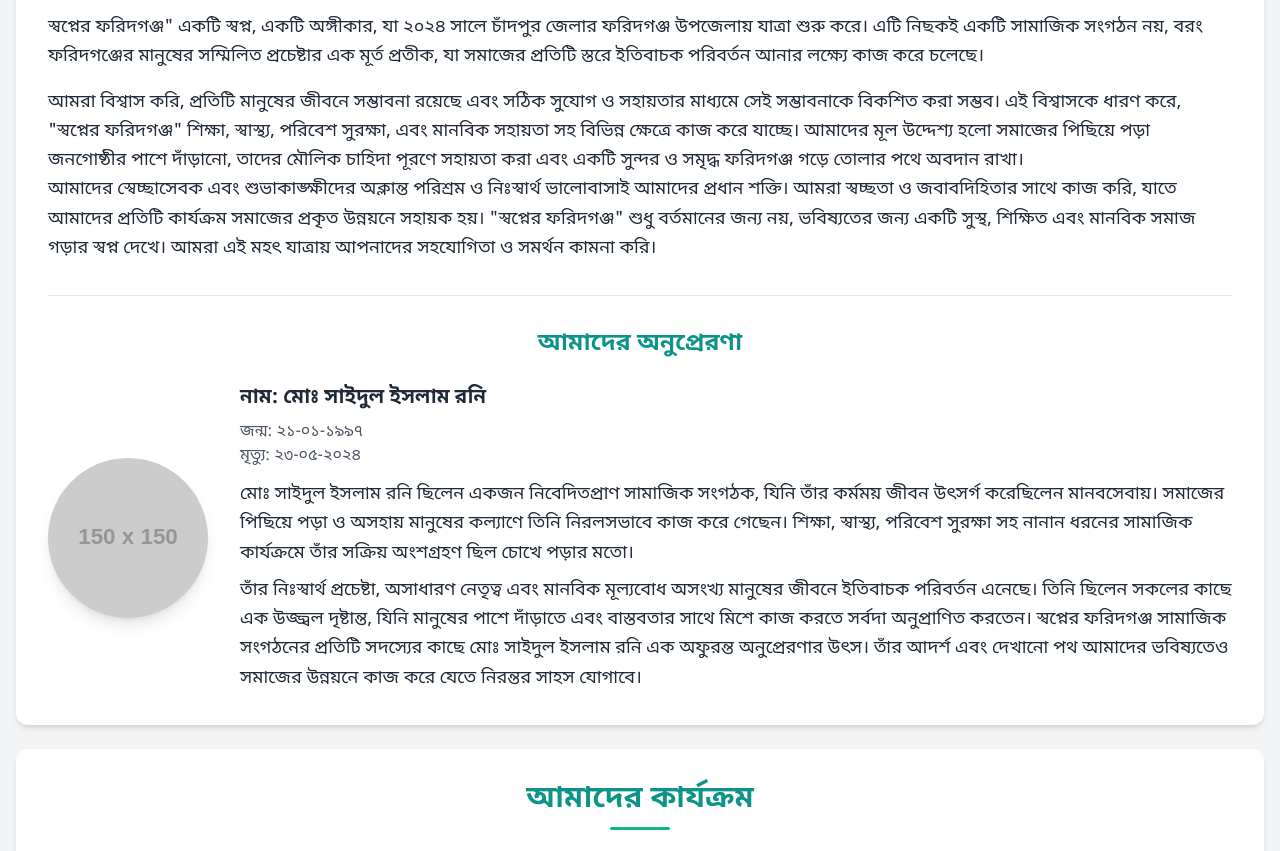
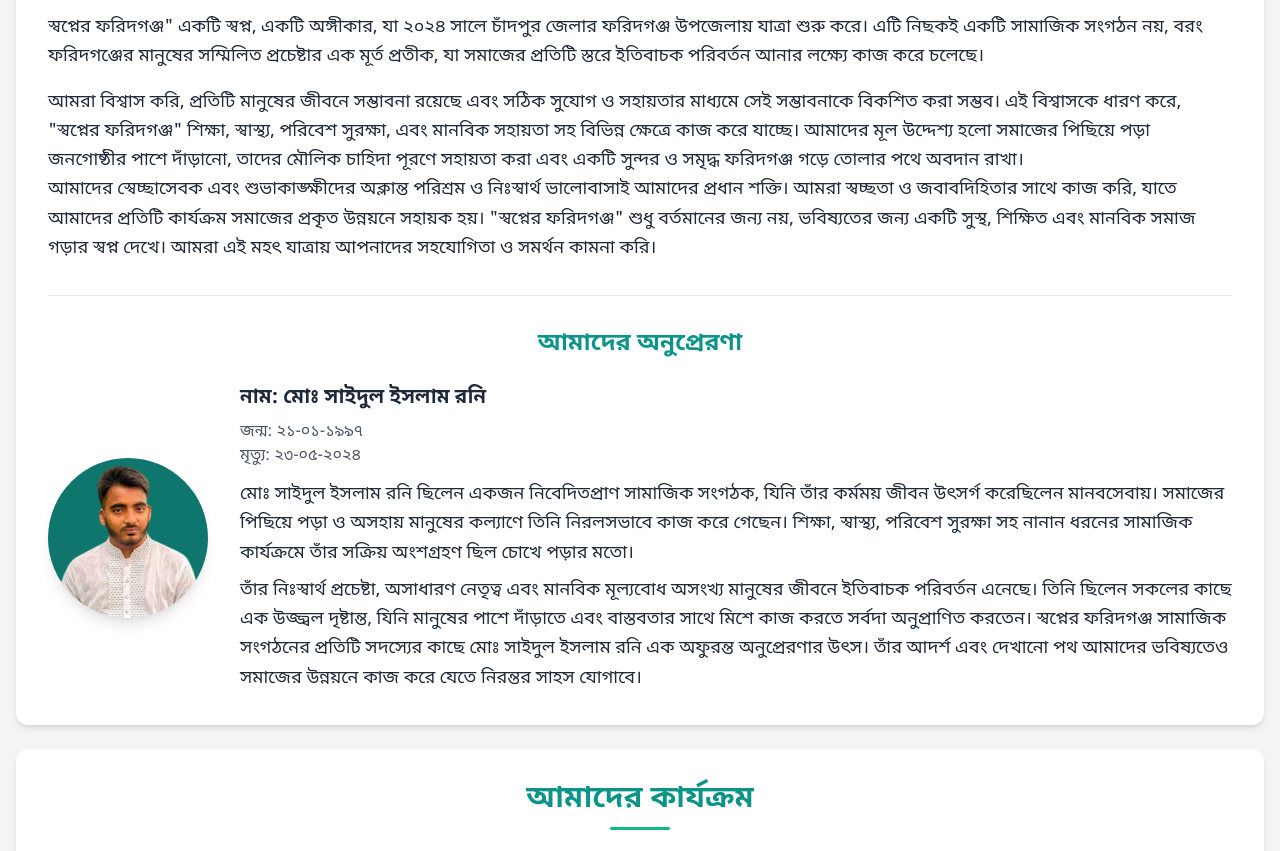
Before and after one commit to msahid-cse/Sopner_Faridganj, a plain HTML site: page index.html in a window 1280 px wide. Shown: the part 212-1063 px from the top of the page. Drawn offline with nearby package versions, Linux system fonts and the light colour scheme; placeholder pictures from the web are drawn by us.

Commit message:
Update profile picture source for মোঃ সাইদুল ইসলাম রনি in index.html

```diff
--- a/index.html
+++ b/index.html
@@ -234,7 +234,7 @@
                 <h3 class="text-2xl font-bold text-teal-600 text-center mb-6">আমাদের অনুপ্রেরণা</h3>
                 <div class="flex flex-col md:flex-row items-center md:space-x-8">
                     <div class="flex-shrink-0 mb-4 md:mb-0">
-                        <img src="https://placehold.co/150x150/E0F2F7/000000?text=ব্যক্তি+ছবি" alt="অনুপ্রেরণা ছবি" class="w-40 h-40 rounded-full object-cover shadow-lg mx-auto md:mx-0">
+                        <img src="roni-color.png" alt="picture of roni" class="w-40 h-40 rounded-full object-cover shadow-lg mx-auto md:mx-0">
                     </div>
                     <div class="text-center md:text-left flex-grow">
                         <h4 class="text-xl font-semibold text-gray-800 mb-2">নাম: <span class="dark-mode:text-e2e8f0">মোঃ সাইদুল ইসলাম রনি</span></h4>
```
